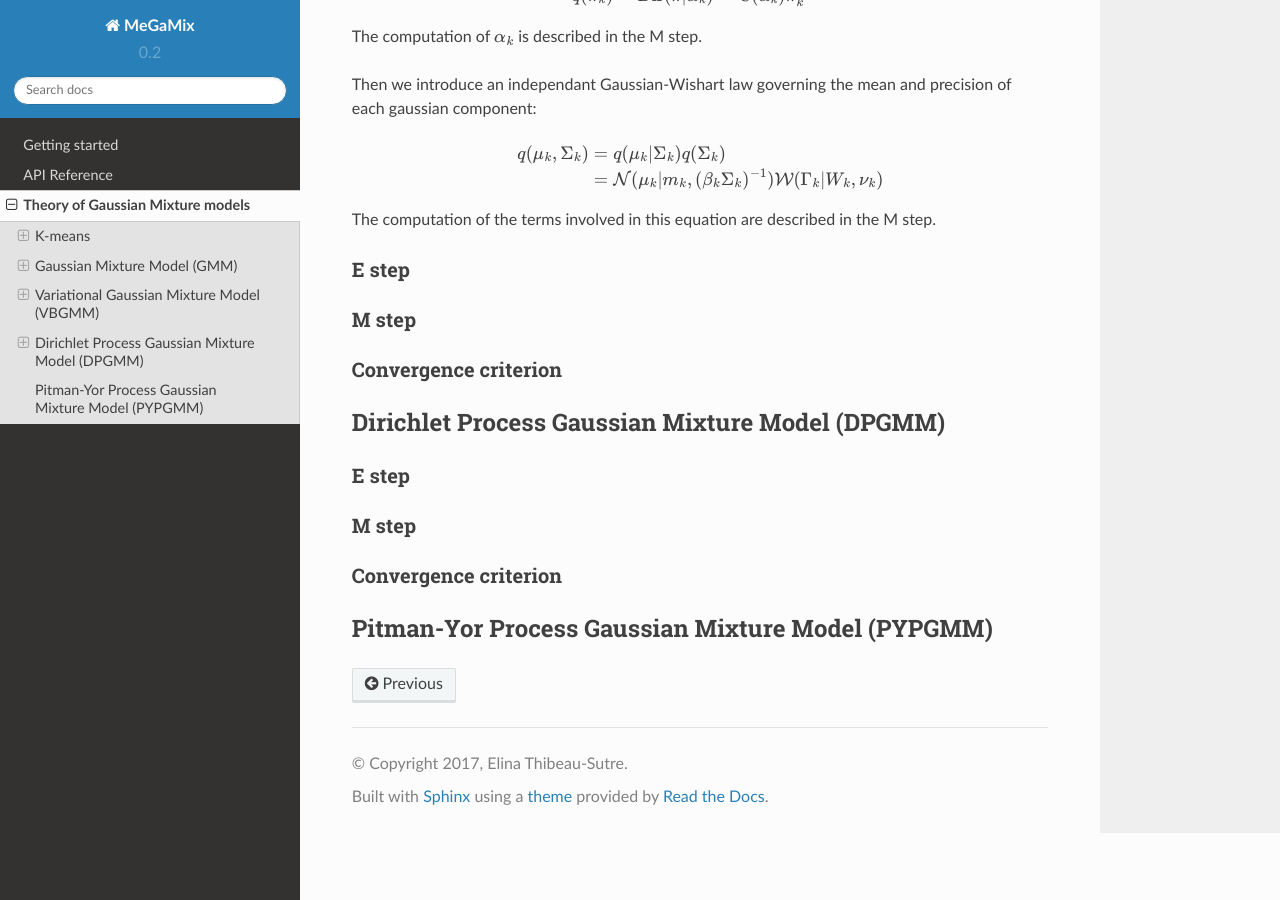
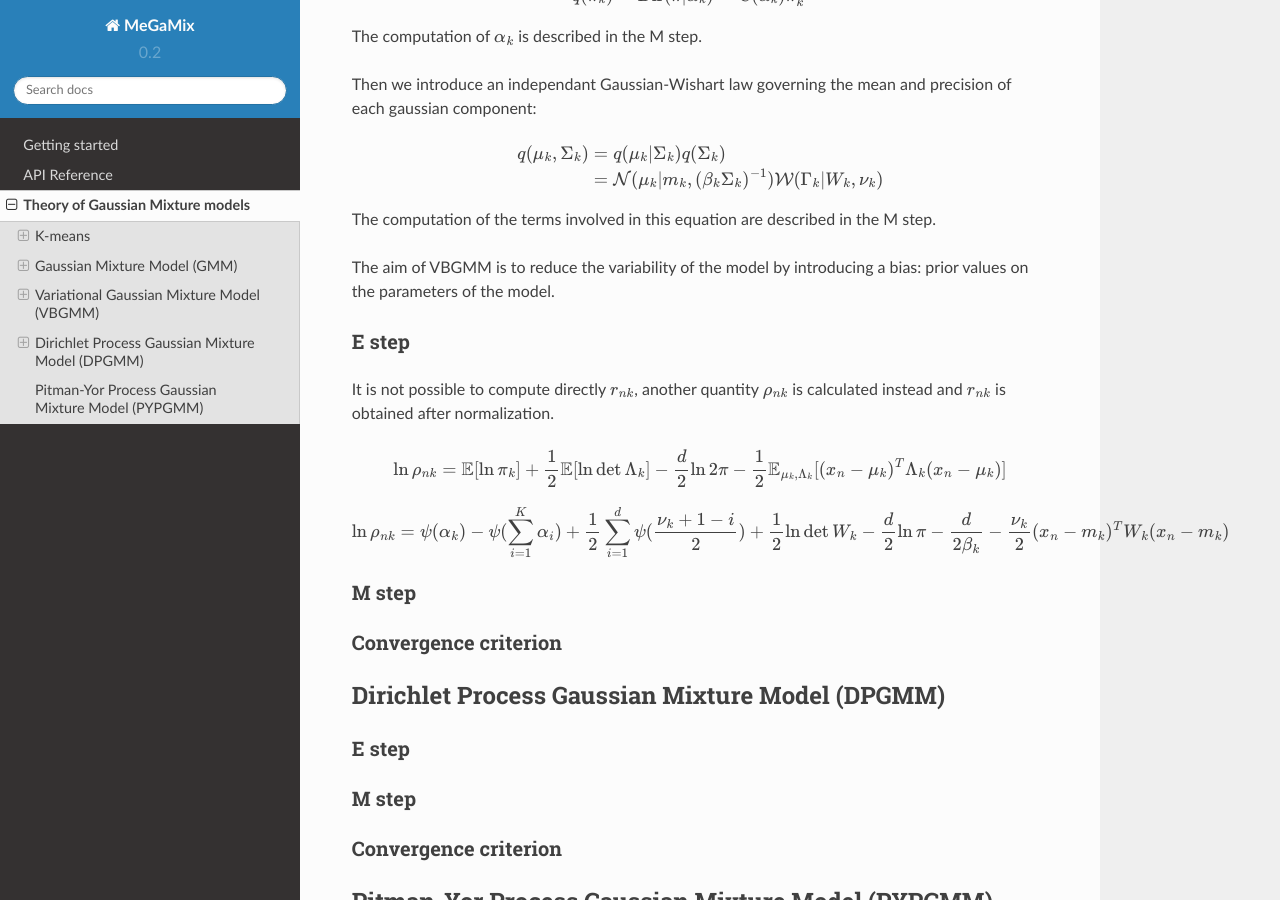
Before and after one commit to 14thibea/megamix, a Sphinx documentation site: the page built from doc/technical_doc.rst, in a window 1280 px wide and 900 px high, scrolled down 3338 px. Built offline with Sphinx 7.4.7 and the Read the Docs theme 2.0.0, drawn with Linux system fonts in a browser that asks for light colours; formulas are drawn with MathJax 3.

Commit message:
updated the doc

```diff
--- a/doc/example.py
+++ b/doc/example.py
@@ -11,7 +11,7 @@ The available classes are:
    - DPVariationalGaussianMixture (DP-VBGMM)
 """
 
-from megamix import DPVariationalGaussianMixture
+from megamix.batch import DPVariationalGaussianMixture
 import numpy as np
 
 ########################
--- a/doc/getting_started.rst
+++ b/doc/getting_started.rst
@@ -38,6 +38,10 @@ been implemented, from the most simple to the most complex:
 * VBGMM (Variational Bayesian Gaussian Mixture Model)
 * DP-VBGMM (Dirichlet Process on Variational Bayesian Gaussian Mixture Model)
 * PYP-VBGMM (Pitman-Yor Process on Variational Bayesian Gaussian Mixture Model)
+
+These models are *batch* algorithms: they use the whole set of data during the computation. Some of these
+algorithms (K-means and GMM) have been implemented in an *online* way: in this way the model is adapted as the
+user bring new data to the program.
 
 What will you be able to do ?
 -----------------------------
--- a/doc/megamix.rst
+++ b/doc/megamix.rst
@@ -2,14 +2,14 @@
 API Reference
 =============
 
-Two versions of the EM algorithms exist : *batch* and *online*:
+Two versions of the EM algorithms exist : *batch* and *online* :
  * The batch version takes all the point at the same time, using more CPU and memory but may lead to more accurate results.
  * The online version takes the points w by w. In this way the program uses less CPU and memory, but there may be a loss of accuracy.
 
 Batch versions of the algorithm
 ===============================
 
-Four different algorithms have been developped in batch: K-means, GMM, VBGMM and DPGMM
+Four different algorithms have been developped in batch: K-means, GMM, VBGMM and DPGMM.
 
 Kmeans
 ******
--- a/doc/technical_doc.rst
+++ b/doc/technical_doc.rst
@@ -172,11 +172,29 @@ Then we introduce an independant Gaussian-Wishart law governing the mean and pre
 
 The computation of the terms involved in this equation are described in the M step.
 
+The aim of VBGMM is to reduce the variability of the model by introducing a bias: prior values on the
+parameters of the model.
+
 E step
 ******
 
+It is not possible to compute directly :math:`r_{nk}`, another quantity :math:`\rho_{nk}` is calculated instead and
+:math:`r_{nk}` is obtained after normalization.
+
+.. math::
+
+   \ln{\rho_{nk}} = \mathbb{E}[\ln{\pi_k}] + \frac{1}{2}\mathbb{E}[\ln{\det{\Lambda_k}}] - \frac{d}{2}\ln{2\pi} -
+   \frac{1}{2}\mathbb{E}_{\mu_k,\Lambda_k}[(x_n-\mu_k)^T\Lambda_k(x_n-\mu_k)]
+
+.. math::
+
+   \ln{\rho_{nk}} = \psi(\alpha_k) - \psi(\sum^K_{i=1}\alpha_i) + \frac{1}{2}\sum^d_{i=1}\psi(\frac{\nu_k+1-i}{2})
+   + \frac{1}{2}\ln{\det{W_k}} - \frac{d}{2}\ln{\pi} - \frac{d}{2\beta_k} - \frac{\nu_k}{2}(x_n-m_k)^{T} W_k (x_n-m_k)
+
 M step
 ******
+
+
 
 Convergence criterion
 *********************
```
